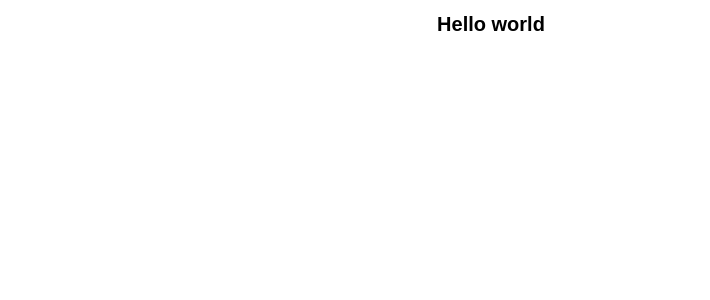
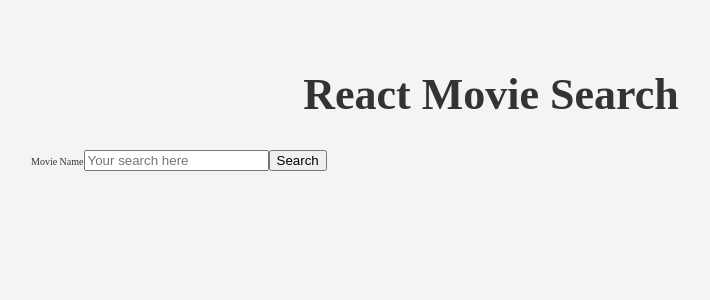
Before and after one commit to MalbonaGenio/React-Movie-Search, a React (Create React App) app: page / in a window 1280 px wide. Shown: the top 300 px of the page, without its empty margins (149-859 px from the left). Built offline with nearby package versions, Linux system fonts and the light colour scheme.

Commit message:
added search movies component added a component for the search bar of the app

```diff
--- a/src/App.js
+++ b/src/App.js
@@ -1,9 +1,11 @@
-import "./styles.css";
+import "./styles.css"
+import SearchMovies from "./SearchMovies.js"
 
 export default function App() {
   return (
-    <div className="App">
-      <h1>Hello world</h1>
+    <div className="container">
+      <h1 className="title">React Movie Search</h1>
+      <SearchMovies />
     </div>
-  );
+  )
 }
--- /dev/null
+++ b/src/SearchMovies.js
@@ -0,0 +1,22 @@
+import React from "react"
+
+function SearchMovies() {
+  return (
+    <div>
+      <form className="form" onSubmit="##">
+        <label htmlFor="query" className="label">
+          Movie Name
+        </label>
+        <input
+          className="input"
+          type="text"
+          name="query"
+          placeholder="Your search here"
+        />
+        <button className="button">Search</button>
+      </form>
+    </div>
+  )
+}
+
+export default SearchMovies
--- a/src/styles.css
+++ b/src/styles.css
@@ -1,8 +1,35 @@
-.App {
-  font-family: sans-serif;
+html {
+  font-size: 10px;
+}
+
+* {
+  box-sizing: border-box;
+}
+
+body {
+  margin: 0;
+  padding: 0;
+  background-color: rgb(244, 244, 244);
+  color: #333;
+}
+
+/* TYPOGRAPHY */
+.title {
+  font-size: 4.4rem;
   text-align: center;
 }
 
-html {
-  font-size: 10px;
+p {
+  font-size: 1.6rem;
 }
+
+small {
+  font-size: 1.2rem;
+}
+
+/* GENERAL STYLES */
+.container {
+  margin: 0 auto;
+  max-width: 1000px;
+  padding: 40px;
+}
```
Also changed, not shown: 1 other file (tests, documents, lock files or other folders).
